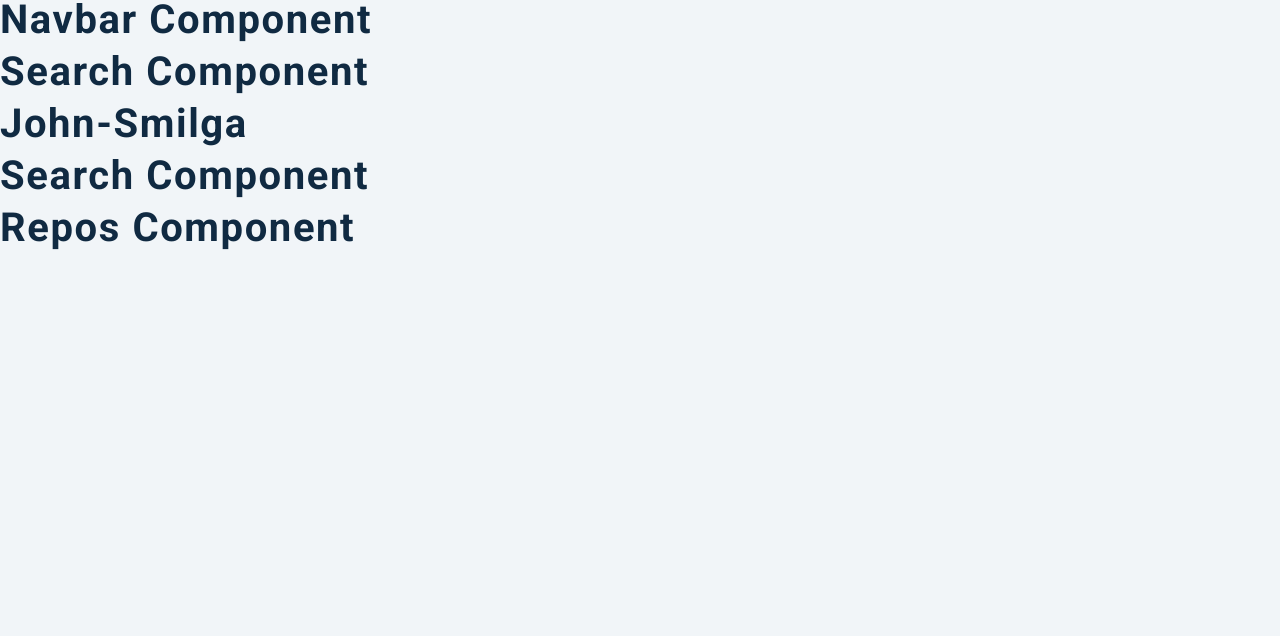
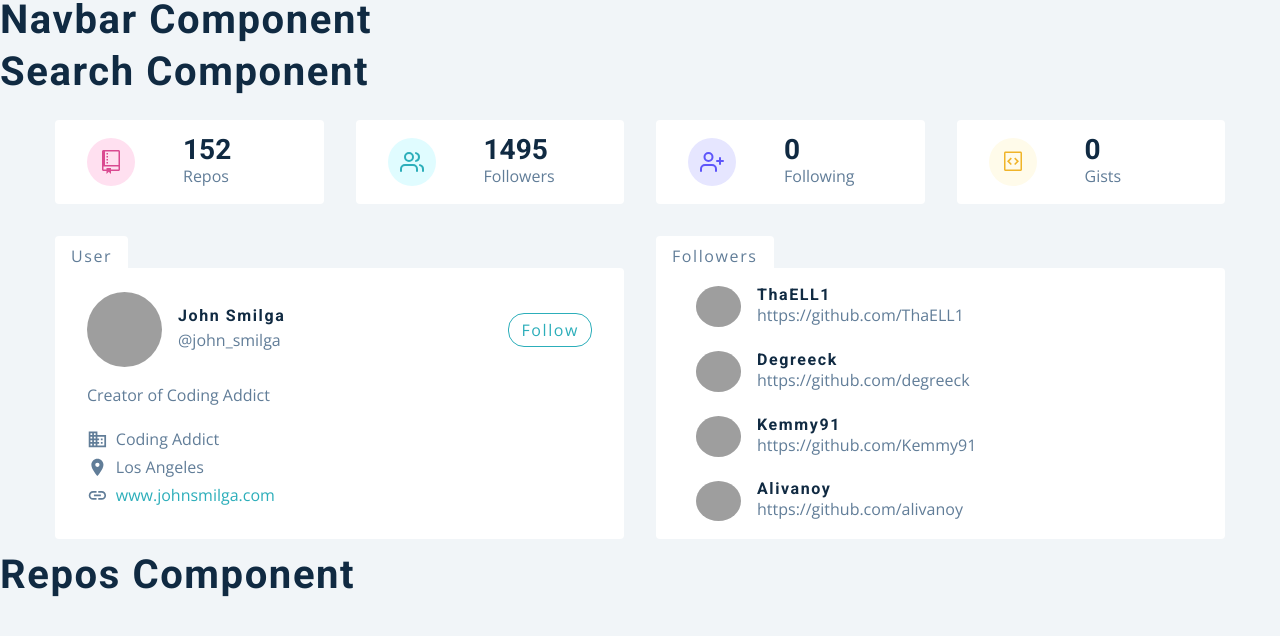
Before and after one commit to ankit-ml12/Main-Projects, a React (Create React App) app in the folder React/1 Github User/: page / in a window 1280 px wide. Shown: the top 636 px of the page. Built offline with nearby package versions, Linux system fonts and the light colour scheme; grey boxes are pictures that could not be loaded.

Commit message:
git user2

```diff
--- a/React/1 Github User/src/components/Card.js
+++ b/React/1 Github User/src/components/Card.js
@@ -1,10 +1,49 @@
-import React from 'react';
-import { GithubContext } from '../context/context';
-import styled from 'styled-components';
-import { MdBusiness, MdLocationOn, MdLink } from 'react-icons/md';
+import React from 'react'
+import { GithubContext, useGlobalContext } from '../context/context'
+import styled from 'styled-components'
+import { MdBusiness, MdLocationOn, MdLink } from 'react-icons/md'
 const Card = () => {
-  return <h2>card component</h2>;
-};
+  const { githubUser } = useGlobalContext()
+  const {
+    avatar_url,
+    html_url,
+    name,
+    company,
+    blog,
+    bio,
+    location,
+    twitter_username,
+  } = githubUser
+  return (
+    <Wrapper>
+      <header>
+        <img src={avatar_url} alt={name} />
+        <div>
+          <h4>{name}</h4>
+          <p>@{twitter_username || 'not_available'}</p>
+        </div>
+        <a href={html_url}>follow</a>
+      </header>
+      <p className="bil">{bio}</p>
+      <div className="links">
+        <p>
+          <MdBusiness />
+          {company}
+        </p>
+        <p>
+          <MdLocationOn />
+          {location || 'earth'}
+        </p>
+        <p>
+          <a href={`http://${blog}`}>
+            <MdLink />
+            {blog}
+          </a>
+        </p>
+      </div>
+    </Wrapper>
+  )
+}
 const Wrapper = styled.article`
   background: var(--clr-white);
   padding: 1.5rem 2rem;
@@ -84,5 +123,5 @@ const Wrapper = styled.article`
       }
     }
   }
-`;
-export default Card;
+`
+export default Card
--- a/React/1 Github User/src/components/Followers.js
+++ b/React/1 Github User/src/components/Followers.js
@@ -1,10 +1,28 @@
-import React from 'react';
-import { GithubContext } from '../context/context';
-import styled from 'styled-components';
+import React from 'react'
+import { GithubContext, useGlobalContext } from '../context/context'
+import styled from 'styled-components'
 
 const Followers = () => {
-  return <h2>followers component</h2>;
-};
+  const { followers } = useGlobalContext()
+  return (
+    <Wrapper>
+      <div className="followers">
+        {followers.map((follower, index) => {
+          const { avatar_url: img, html_url, login } = follower
+          return (
+            <article key={index}>
+              <img src={img} alt={login} />
+              <div>
+                <h4>{login}</h4>
+                <a href={html_url}>{html_url}</a>
+              </div>
+            </article>
+          )
+        })}
+      </div>
+    </Wrapper>
+  )
+}
 
 const Wrapper = styled.article`
   background: var(--clr-white);
@@ -57,5 +75,5 @@ const Wrapper = styled.article`
       color: var(--clr-grey-5);
     }
   }
-`;
-export default Followers;
+`
+export default Followers
--- a/React/1 Github User/src/components/Info.js
+++ b/React/1 Github User/src/components/Info.js
@@ -7,7 +7,58 @@ import { FiUsers, FiUserPlus } from 'react-icons/fi'
 const UserInfo = () => {
   const { githubUser } = useGlobalContext()
   const { public_repos, followers, following, public_gists } = githubUser
-  return <h2>{githubUser.login}</h2>
+  const items = [
+    {
+      id: 1,
+      icon: <GoRepo className="icon" />,
+      label: 'repos',
+      value: public_repos,
+      color: 'pink',
+    },
+    {
+      id: 1,
+      icon: <FiUsers className="icon" />,
+      label: 'followers',
+      value: followers,
+      color: 'green',
+    },
+    {
+      id: 3,
+      icon: <FiUserPlus className="icon" />,
+      label: 'following',
+      value: following,
+      color: 'purple',
+    },
+    {
+      id: 1,
+      icon: <GoGist className="icon" />,
+      label: 'gists',
+      value: public_gists,
+      color: 'yellow',
+    },
+  ]
+
+  return (
+    <section className="section">
+      <Wrapper className="section-center">
+        {items.map((item) => {
+          return <Item key={item.id} {...item} />
+        })}
+      </Wrapper>
+    </section>
+  )
+}
+
+const Item = ({ icon, label, value, color }) => {
+  return (
+    <article className="item">
+      <span className={color}>{icon}</span>
+      <div>
+        <h3>{value}</h3>
+        <p>{label}</p>
+      </div>
+    </article>
+  )
 }
 
 const Wrapper = styled.section`
--- a/React/1 Github User/src/components/User.js
+++ b/React/1 Github User/src/components/User.js
@@ -1,10 +1,17 @@
-import React from 'react';
-import styled from 'styled-components';
-import Card from './Card';
-import Followers from './Followers';
+import React from 'react'
+import styled from 'styled-components'
+import Card from './Card'
+import Followers from './Followers'
 const User = () => {
-  return <h2>search component</h2>;
-};
+  return (
+    <section className="section">
+      <Wrapper className="section-center">
+        <Card></Card>
+        <Followers />
+      </Wrapper>
+    </section>
+  )
+}
 
 const Wrapper = styled.div`
   padding-top: 2rem;
@@ -14,6 +21,6 @@ const Wrapper = styled.div`
     grid-template-columns: 1fr 1fr;
   }
   /* align-items: start; */
-`;
+`
 
-export default User;
+export default User
--- a/React/1 Github User/src/context/context.js
+++ b/React/1 Github User/src/context/context.js
@@ -11,9 +11,9 @@ const GithubContext = React.createContext()
 const GithubProvider = ({ children }) => {
   const [githubUser, setGithubUser] = useState(mockUser)
   const [repos, setRepos] = useState(mockRepos)
-  const [follower, setFollower] = useState(mockFollowers)
+  const [followers, setFollowers] = useState(mockFollowers)
   return (
-    <GithubContext.Provider value={{ githubUser, repos, follower }}>
+    <GithubContext.Provider value={{ githubUser, repos, followers }}>
       {children}
     </GithubContext.Provider>
   )
```
Also changed, not shown: React/1 Github User/src/components/Charts/ExampleChart.js (+4 -4 lines).
